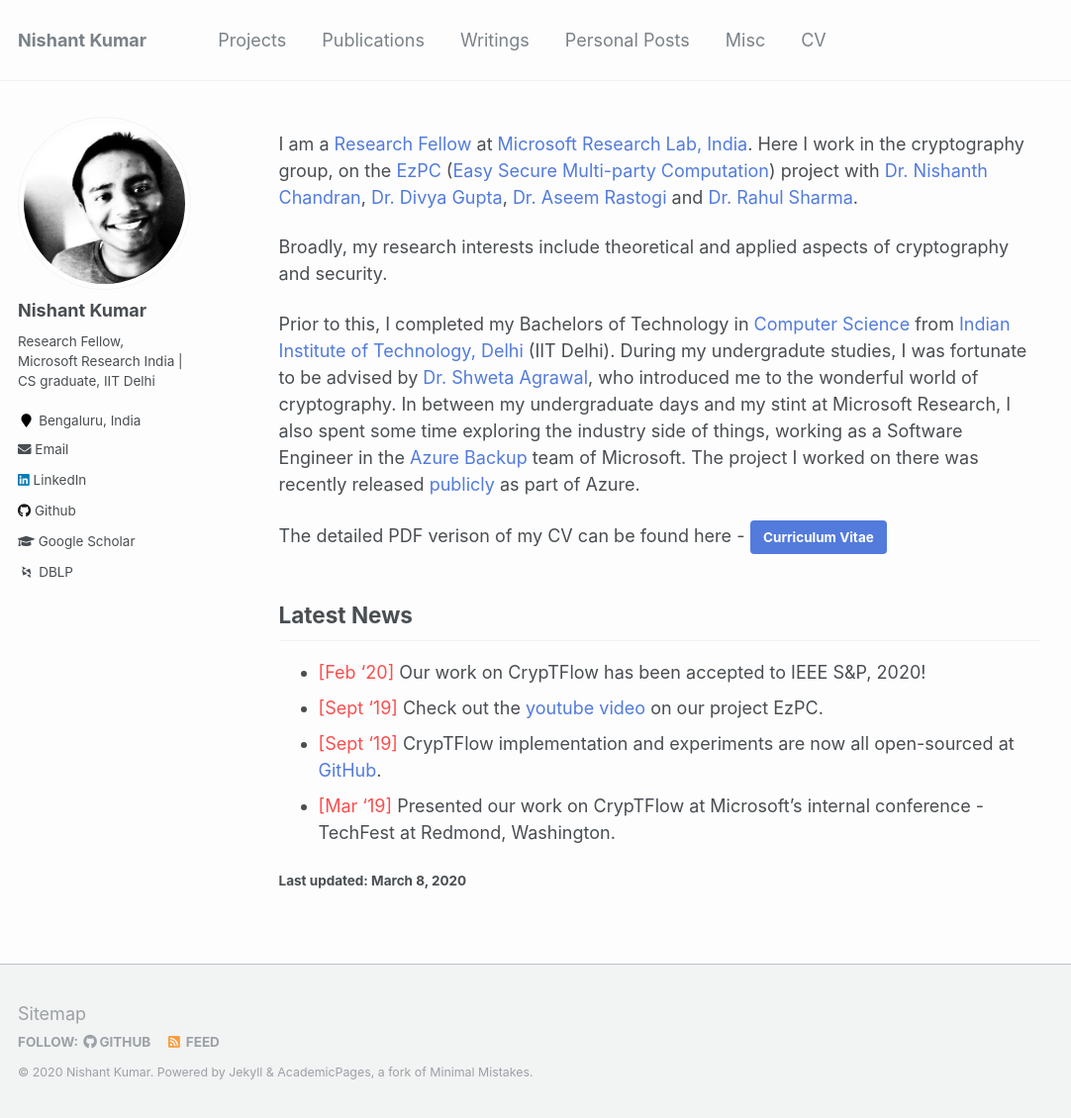
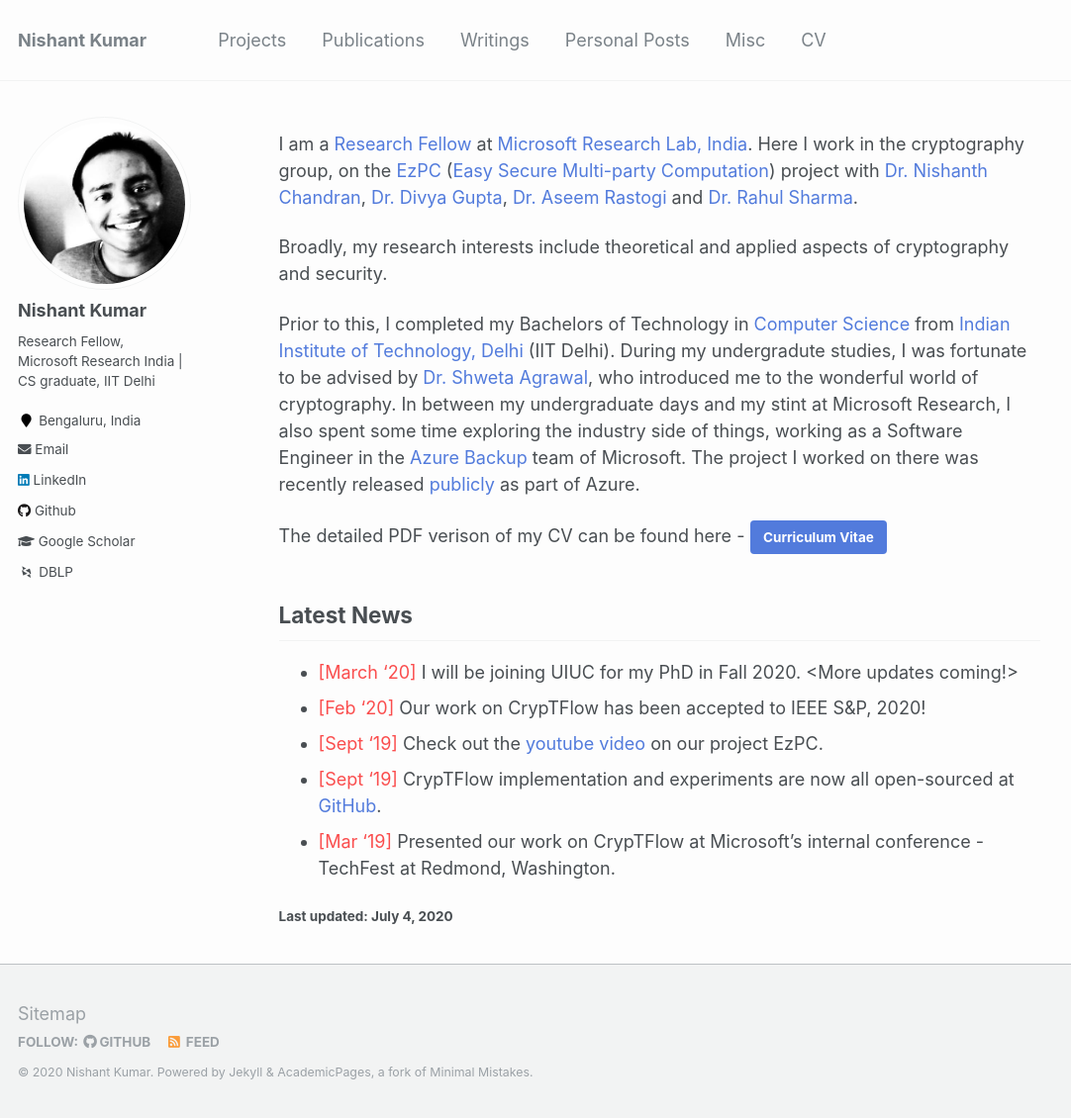
Before and after one commit to nishkum/nishkum.github.io, a Jekyll site: the page built from _pages/about.md, in a window 1280 px wide and 1130 px high. Shown: the whole window at 99% size, without its empty margins (0-1082 px from the left). Built offline with Jekyll 4.4.1, drawn with Linux system fonts in a browser that asks for light colours; some web fonts are replaced.

Commit message:
Updated PhD place

```diff
--- a/_config.yml
+++ b/_config.yml
@@ -86,7 +86,7 @@ author:
   location         : "Bengaluru, India"
   employer         : #"Microsoft Research Lab, India"
   googlescholar    : "https://scholar.google.com/citations?user=GqU6NCMAAAAJ&hl=en"
-  email            : "t-niskum@microsoft.com"
+  email            : "nkumar13@illinois.edu"
   researchgate     :  # example: "https://www.researchgate.net/profile/yourprofile"
   uri              :
   bitbucket        :
--- a/_pages/about.md
+++ b/_pages/about.md
@@ -17,9 +17,10 @@ Prior to this, I completed my Bachelors of Technology in [Computer Science](http
 The detailed PDF verison of my CV can be found here - [__Curriculum Vitae__](\files\Nishant_Academic_CV.pdf){: .btn .btn--info}
 
 ## Latest News
+- <span style="color:#fa4d4d">[March '20]</span> I will be joining UIUC for my PhD in Fall 2020. <More updates coming!>
 - <span style="color:#fa4d4d">[Feb '20]</span> Our work on CrypTFlow has been accepted to IEEE S&P, 2020!
 - <span style="color:#fa4d4d">[Sept '19]</span> Check out the [youtube video](https://www.youtube.com/watch?v=-1H1Sp-_5YU) on our project EzPC.
 - <span style="color:#fa4d4d">[Sept '19]</span> CrypTFlow implementation and experiments are now all open-sourced at [GitHub](https://github.com/mpc-msri/EzPC).
 - <span style="color:#fa4d4d">[Mar '19]</span> Presented our work on CrypTFlow at Microsoft's internal conference - TechFest at Redmond, Washington.
 
-###### Last updated: March 8, 2020
+###### Last updated: July 4, 2020
```
